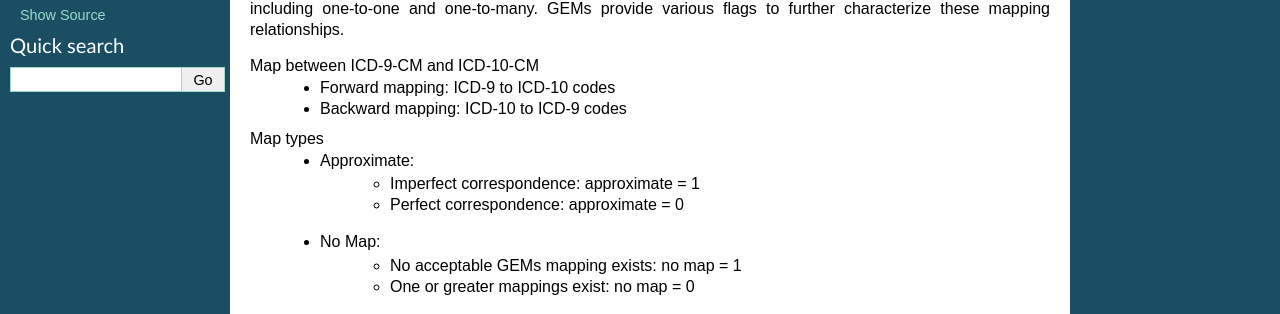
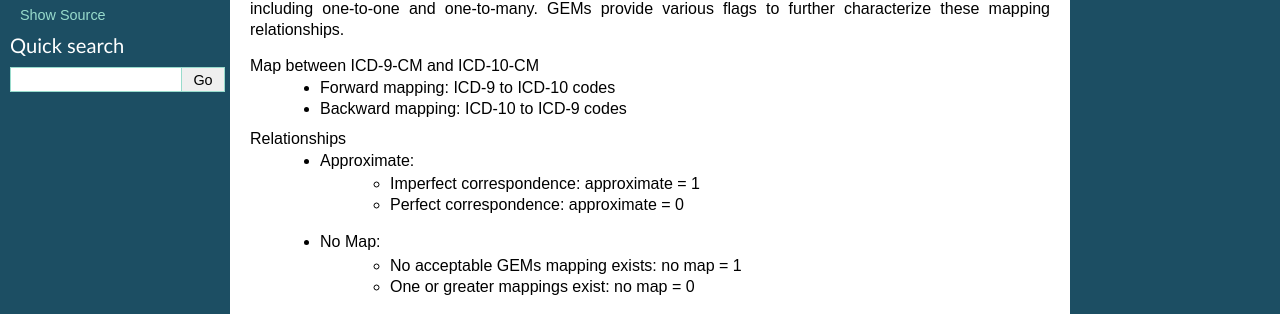
Before and after one commit to patrickmlong/Gems, a Sphinx documentation site: the page built from docs/source/index.rst, in a window 1280 px wide. Shown: the part 228-542 px from the top of the page. Built offline with Sphinx 7.4.7, drawn with Linux system fonts in a browser that asks for light colours.

Commit message:
Update index.rst

```diff
--- a/docs/source/index.rst
+++ b/docs/source/index.rst
@@ -16,7 +16,7 @@ Map between ICD-9-CM and ICD-10-CM
  - Forward mapping: ICD-9 to ICD-10 codes
  - Backward mapping: ICD-10 to ICD-9 codes
 
-Map types
+Relationships
  - Approximate:
      - Imperfect correspondence: approximate = 1
      - Perfect correspondence: approximate = 0
```
